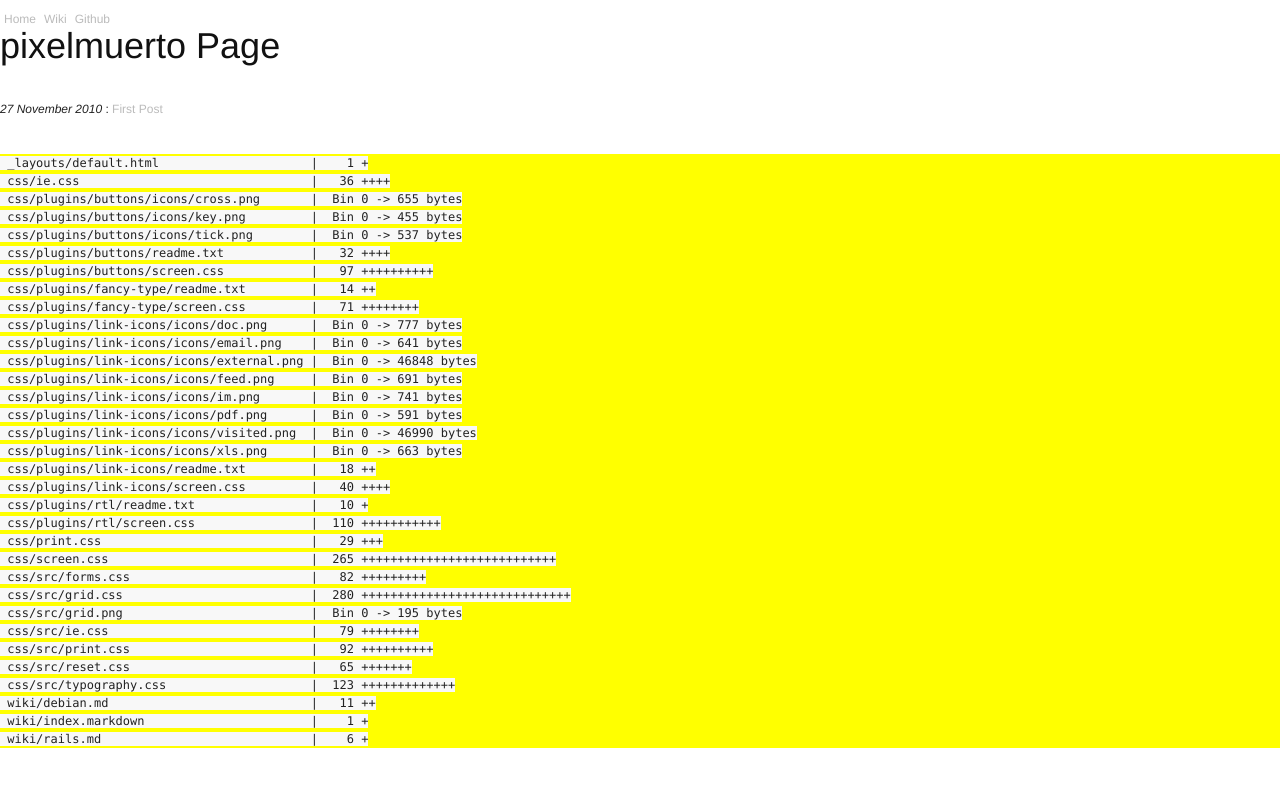
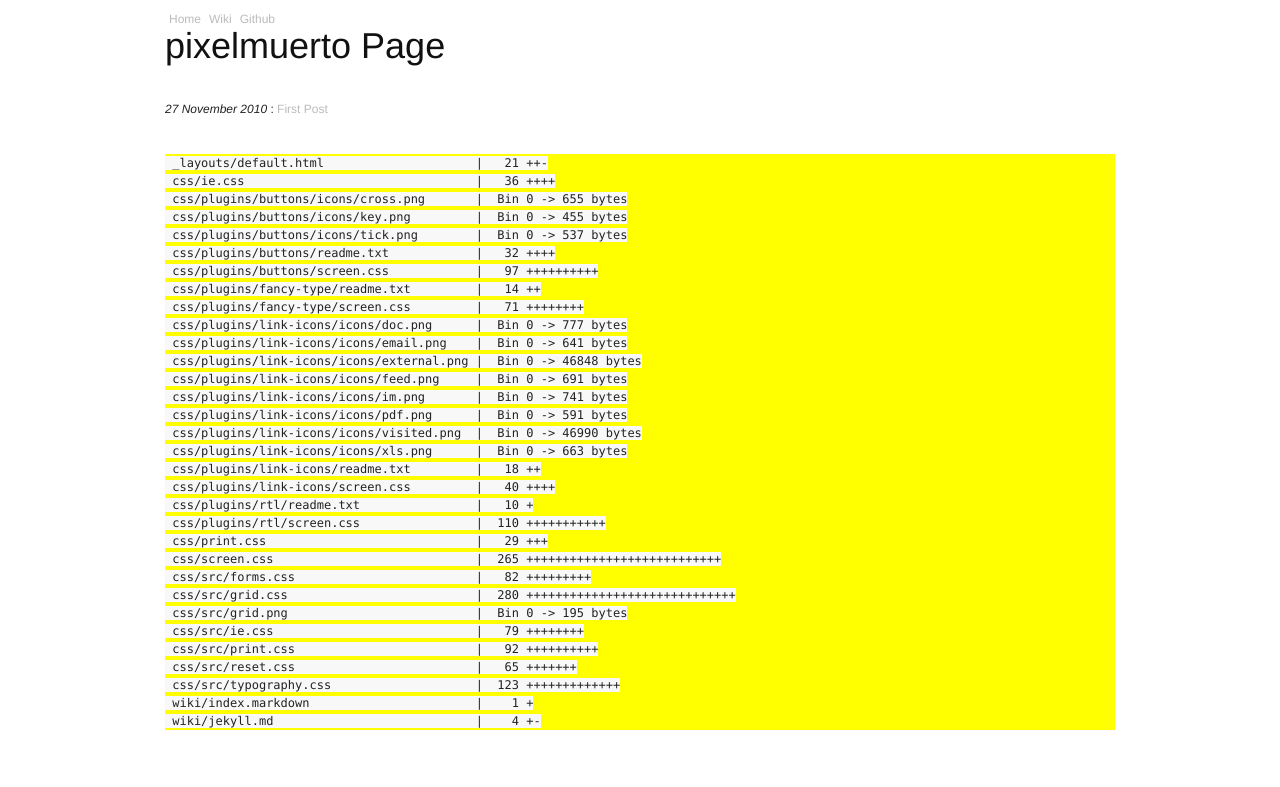
Before and after one commit to pixelmuerto/pixelmuerto.github.com, a Jekyll site: the page built from index.html, in a window 1280 px wide. Shown: the top 787 px of the page. Built offline with Jekyll 4.4.1, drawn with Linux system fonts in a browser that asks for light colours; Markdown is read by kramdown in place of the engine named in the settings.

Commit message:
jekyll + blueprint: container

```diff
--- a/_includes/gitDiffStat.markdown
+++ b/_includes/gitDiffStat.markdown
@@ -1,4 +1,4 @@
- _layouts/default.html                     |    1 +
+ _layouts/default.html                     |   21 ++-
  css/ie.css                                |   36 ++++
  css/plugins/buttons/icons/cross.png       |  Bin 0 -> 655 bytes
  css/plugins/buttons/icons/key.png         |  Bin 0 -> 455 bytes
@@ -28,6 +28,5 @@
  css/src/print.css                         |   92 ++++++++++
  css/src/reset.css                         |   65 +++++++
  css/src/typography.css                    |  123 +++++++++++++
- wiki/debian.md                            |   11 ++
  wiki/index.markdown                       |    1 +
- wiki/rails.md                             |    6 +
+ wiki/jekyll.md                            |    4 +-
--- a/_layouts/default.html
+++ b/_layouts/default.html
@@ -20,6 +20,7 @@
 </head>
 
 <body>
+<div class="container">
 	<div id="cuello">
 		<div><a href="/">Home</a></div>
 		<div><a href="/wiki">Wiki</a></div>
@@ -31,5 +32,6 @@
 
 	<div id="footer">
 	</div>
+</div>
 </body>
 </html>
--- a/wiki/index.markdown
+++ b/wiki/index.markdown
@@ -16,6 +16,7 @@ title : Wiki
 [ssh](/wiki/ssh.html)
 [screen](/wiki/screen.html)
 [sed](/wiki/sed.html)
+[jekyll](/wiki/jekyll.html)
 {:enlaces}
 ## CMS
 [Wordpress](/wiki/wordpress.html)
```
Also changed, not shown: wiki/jekyll.md (+3 -1 lines). Lines whose indentation alone changed are shown as unchanged.
